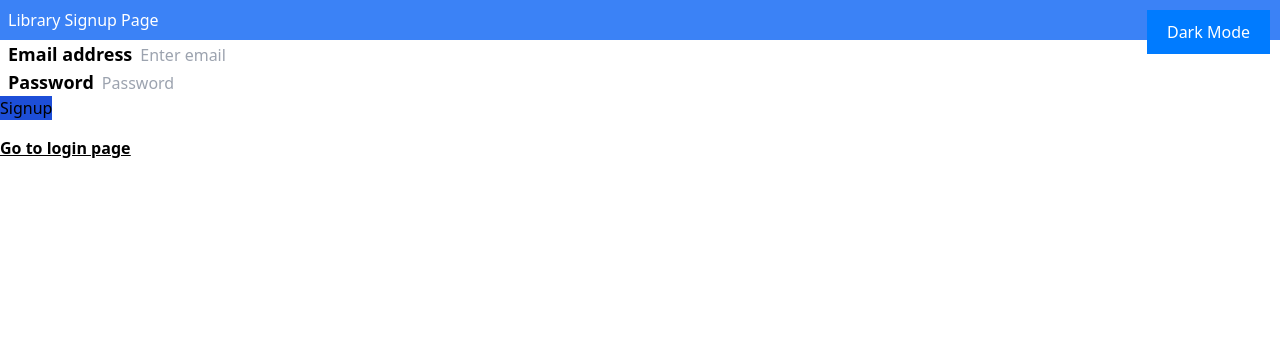
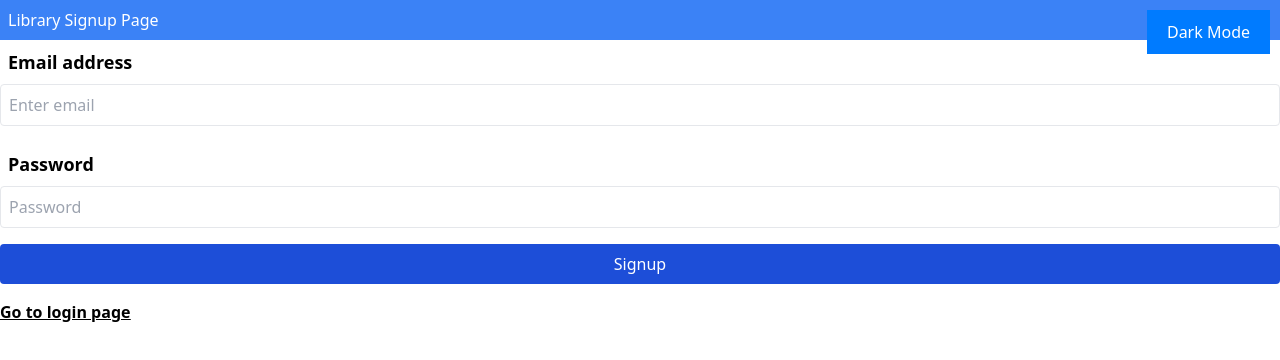
Before and after one commit to satyamhacker/studentLibraryManagment, a React (Vite) app in the folder frontEnd/: page / in a window 1280 px wide. Shown: the top 360 px of the page. Built offline with nearby package versions, Linux system fonts and the light colour scheme.

Commit message:
refactor(frontEnd): Remove unused imports and update Signup form
- Remove unused imports from React-Bootstrap and MUI in multiple components
- Replace React-Bootstrap Form components with standard HTML in Signup.jsx
- Simplify CSS imports by removing redundant lines

```diff
--- a/frontEnd/src/Student_data/Add_student_data.jsx
+++ b/frontEnd/src/Student_data/Add_student_data.jsx
@@ -1,9 +1,4 @@
 import React, { useState } from "react";
-import { Form, Button, Container, Row, Col } from "react-bootstrap";
-import { TextField, InputAdornment, MenuItem } from "@mui/material";
-import PersonIcon from "@mui/icons-material/Person";
-import ContactPhoneIcon from "@mui/icons-material/ContactPhone";
-import PaymentIcon from "@mui/icons-material/Payment";
 import axios from "axios";
 import "../styles/neonForm.css"; // Custom CSS file for neon effects
 
--- a/frontEnd/src/Student_data/Home_page.jsx
+++ b/frontEnd/src/Student_data/Home_page.jsx
@@ -1,5 +1,4 @@
 import React from "react";
-import { Container, Button } from "react-bootstrap";
 import { useNavigate } from "react-router-dom";
 import { FontAwesomeIcon } from "@fortawesome/react-fontawesome";
 import { faPlay, faPause } from "@fortawesome/free-solid-svg-icons";
--- a/frontEnd/src/Student_data/Show_studentsName_seatsUnallocated.jsx
+++ b/frontEnd/src/Student_data/Show_studentsName_seatsUnallocated.jsx
@@ -1,5 +1,4 @@
 import React, { useEffect, useState } from "react";
-import { Container, Row, Col, Modal, Button, Card } from "react-bootstrap";
 import { useNavigate } from "react-router-dom"; // Import useNavigate
 import "../styles/neonSeats.css"; // Custom CSS file for neon effects
 import { getRequest } from "../utils/api"; // Import the utility functions
--- a/frontEnd/src/Student_data/Show_students_haveLocker.jsx
+++ b/frontEnd/src/Student_data/Show_students_haveLocker.jsx
@@ -1,5 +1,4 @@
 import React, { useEffect, useState } from "react";
-import { Container, Row, Col, Modal, Button } from "react-bootstrap";
 import { useNavigate } from "react-router-dom"; // Import useNavigate
 import axios from "axios";
 import "../styles/neonLockers.css"; // Custom CSS file for neon effects
--- a/frontEnd/src/Student_data/Student_with_dues.jsx
+++ b/frontEnd/src/Student_data/Student_with_dues.jsx
@@ -1,5 +1,4 @@
 import React, { useEffect, useState } from "react";
-import { Table, Container, Row, Col, Form } from "react-bootstrap";
 import { getRequest } from "../utils/api"; // Import the utility functions
 import "../styles/neonDues.css"; // Custom CSS file for neon effects
 import { useNavigate } from "react-router-dom"; // Import useNavigate
--- a/frontEnd/src/Student_data/Students_subscription_ends.jsx
+++ b/frontEnd/src/Student_data/Students_subscription_ends.jsx
@@ -1,5 +1,4 @@
 import React, { useEffect, useState } from "react";
-import { Container, Row, Col, Modal, Button, Form } from "react-bootstrap";
 import { useNavigate } from "react-router-dom"; // Import useNavigate
 import "../styles/neonExpired.css"; // Custom CSS file for neon effects
 import { getRequest, updatePaymentExpectedDate } from "../utils/api"; // Import the utility functions
--- a/frontEnd/src/signup_login/ForgotPassword.jsx
+++ b/frontEnd/src/signup_login/ForgotPassword.jsx
@@ -1,6 +1,5 @@
 import React, { useState } from "react";
 import { Link } from "react-router-dom";
-import { Form, Button } from "react-bootstrap";
 import { postRequest } from "../utils/api"; // Import the postRequest function
 
 export default function ForgotPassword() {
--- a/frontEnd/src/signup_login/Login.jsx
+++ b/frontEnd/src/signup_login/Login.jsx
@@ -1,5 +1,4 @@
 import React, { useContext, useEffect, useState } from "react";
-import { Form, Button } from "react-bootstrap";
 import { useNavigate, Link } from "react-router-dom"; // Import Link here
 import Context from "../Context/Context";
 import { postRequest } from "../utils/api"; // Import the postRequest function
--- a/frontEnd/src/signup_login/Signup.jsx
+++ b/frontEnd/src/signup_login/Signup.jsx
@@ -1,5 +1,4 @@
 import React, { useState, useEffect } from "react";
-import { Form, Button } from "react-bootstrap";
 import { Link, useNavigate } from "react-router-dom";
 import { postRequest } from "../utils/api"; // Import the postRequest function
 
@@ -64,41 +63,43 @@ const Signup = () => {
     >
       <div className="signup-container">
         <h2 className="bg-blue-500 text-white p-2">{page}</h2>
-        {errorMessage && <p className="text-danger">{errorMessage}</p>}{" "}
-        {/* Display error message */}
-        <Form onSubmit={handleSubmit}>
-          <Form.Group controlId="formBasicEmail">
-            <Form.Label className="bg-white-1000 text-black p-2 text-lg font-bold">
+        {errorMessage && <p className="text-danger">{errorMessage}</p>}
+        {/* Signup form using standard HTML */}
+        <form onSubmit={handleSubmit}>
+          <div className="mb-4">
+            <label htmlFor="email" className="bg-white-1000 text-black p-2 text-lg font-bold block">
               Email address
-            </Form.Label>
-            <Form.Control
+            </label>
+            <input
               type="email"
+              id="email"
+              name="email"
+              className="form-control block w-full p-2 border rounded"
               placeholder="Enter email"
-              name="email"
               value={formData.email}
               onChange={handleInputChange}
               required
             />
-          </Form.Group>
-
-          <Form.Group controlId="formBasicPassword">
-            <Form.Label className="bg-white-900 text-black p-2 text-lg font-bold">
+          </div>
+          <div className="mb-4">
+            <label htmlFor="password" className="bg-white-900 text-black p-2 text-lg font-bold block">
               Password
-            </Form.Label>
-            <Form.Control
+            </label>
+            <input
               type="password"
+              id="password"
+              name="password"
+              className="form-control block w-full p-2 border rounded"
               placeholder="Password"
-              name="password"
               value={formData.password}
               onChange={handleInputChange}
               required
             />
-          </Form.Group>
-
-          <Button className="bg-blue-700" type="submit">
+          </div>
+          <button className="bg-blue-700 text-white p-2 rounded w-full hover:bg-blue-800 transition" type="submit">
             Signup
-          </Button>
-        </Form>
+          </button>
+        </form>
         <div className="mt-4 active:bg-green-600 underline">
           <Link to="/login" className="font-bold bg-white">
             Go to login page
```
Also changed, not shown: frontEnd/src/Student_data/Filter_student_data.jsx (+0 -9 lines), frontEnd/src/Student_data/Show_student_data.jsx (+1 -15 lines).
